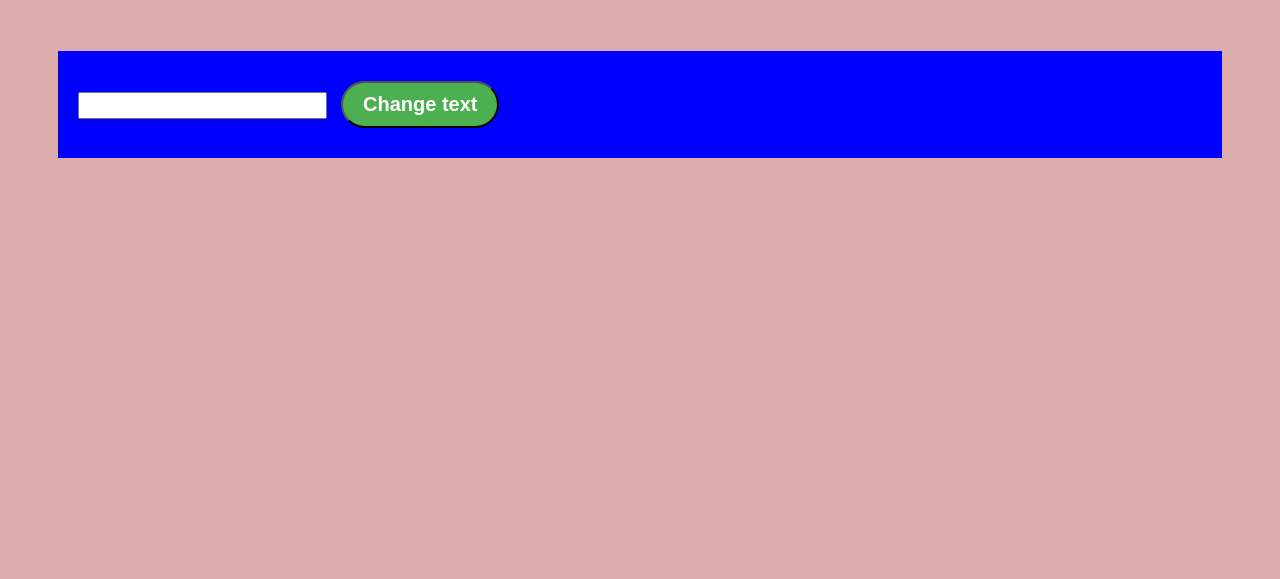
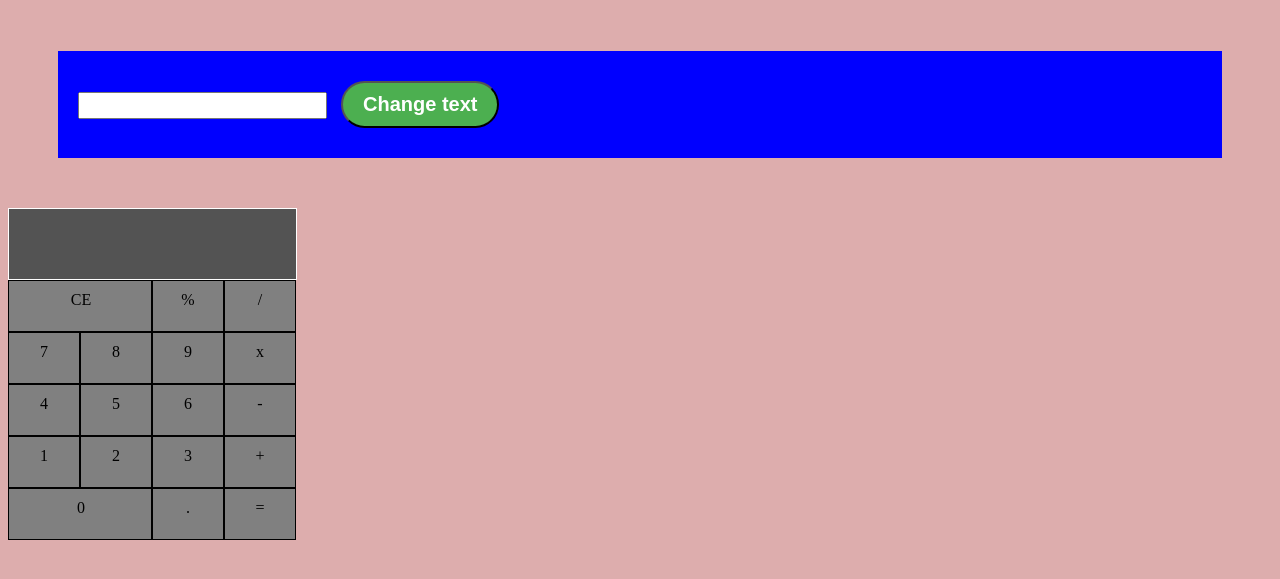
Before and after one commit to NiBienvenu/js_exercices-, a plain HTML site: page web/index.html in a window 1280 px wide. Shown: the part 87-666 px from the top of the page. Drawn offline with Linux system fonts and the light colour scheme.

Commit message:
calcuratrice

```diff
--- a/web/index.html
+++ b/web/index.html
@@ -16,6 +16,40 @@
         <button onclick="onclickButton()" id="btn">Change text</button>
      </div>
 
+     <div class="calcul">
+        <div class="affichage">
+            <h4 id="number"></h4>
+        </div>
+        <div class="elt">
+
+            <div onclick="deleteLastValue()" class="btn0">CE</div>
+            <div class="btn" onclick="setValue('%')">%</div>
+            <div class="btn" onclick="setValue('/')">/</div>
+        </div>
+        <div class="elt">
+            <div class="btn" onclick="setValue('7')">7</div>
+            <div class="btn" onclick="setValue('8')">8</div>
+            <div class="btn" onclick="setValue('9')">9</div>
+            <div class="btn" onclick="setValue('x')">x</div>
+        </div>
+        <div class="elt">
+            <div class="btn" onclick="setValue('4')">4</div>
+            <div class="btn" onclick="setValue('5')">5</div>
+            <div class="btn" onclick="setValue('6')">6</div>
+            <div class="btn" onclick="setValue('-')">-</div>
+        </div>
+        <div class="elt">
+            <div class="btn" onclick="setValue('1')">1</div>
+            <div class="btn" onclick="setValue('2')">2</div>
+            <div class="btn" onclick="setValue('3')">3</div>
+            <div class="btn" onclick="setValue('+')">+</div>
+        </div>
+        <div class="elt">
+            <div class="btn0" onclick="setValue('0')">0</div>
+            <div class="btn" onclick="setValue('.')">.</div>
+            <div class="btn" onclick="setValue('=')">=</div>
+        </div>
+     </div>
 
 
     <script src="./script.js"></script>
--- a/web/script.js
+++ b/web/script.js
@@ -41,3 +41,13 @@ function changeTextSize() {
     // document.getElementById('yves').style.display = 'none'
 
 }
+
+function setValue(params) {
+    var elt = document.getElementById('number').innerHTML
+    document.getElementById('number').innerHTML = elt + params;
+}
+
+function deleteLastValue(){
+    var elt = document.getElementById('number').innerHTML
+    document.getElementById('number').innerHTML = elt.substring(0,elt.length-1);
+}
--- a/web/style.css
+++ b/web/style.css
@@ -34,3 +34,47 @@ body{
     border-radius: 50px;
 
 }
+
+.calcul{
+    display: block;
+}
+.elt{
+    /* justify-content: center; */
+    display: flex;
+}
+.btn{
+    width: 50px;
+    height: 30px;
+    background-color: gray;
+    text-align: center;
+    padding: 10px;
+    border: 1px solid black;
+
+}
+.btn0{
+    width: 100px;
+    height: 30px;
+    background-color: gray;
+    text-align: center;
+    padding: 10px 20px 10px 22px;
+    border: 1px solid black;
+}
+.btn:hover{
+    cursor: pointer;
+    background-color: rgb(182, 150, 150);
+}
+.btn0:hover{
+    cursor: pointer;
+    background-color: rgb(182, 150, 150);
+}
+.affichage{
+    width: 287px;
+    height: 70px;
+    background-color: rgb(83, 83, 83);
+    border: 1px solid white;
+}
+#number{
+    font-size: 25px;
+    color: aliceblue;
+    text-align: end;
+}
```
